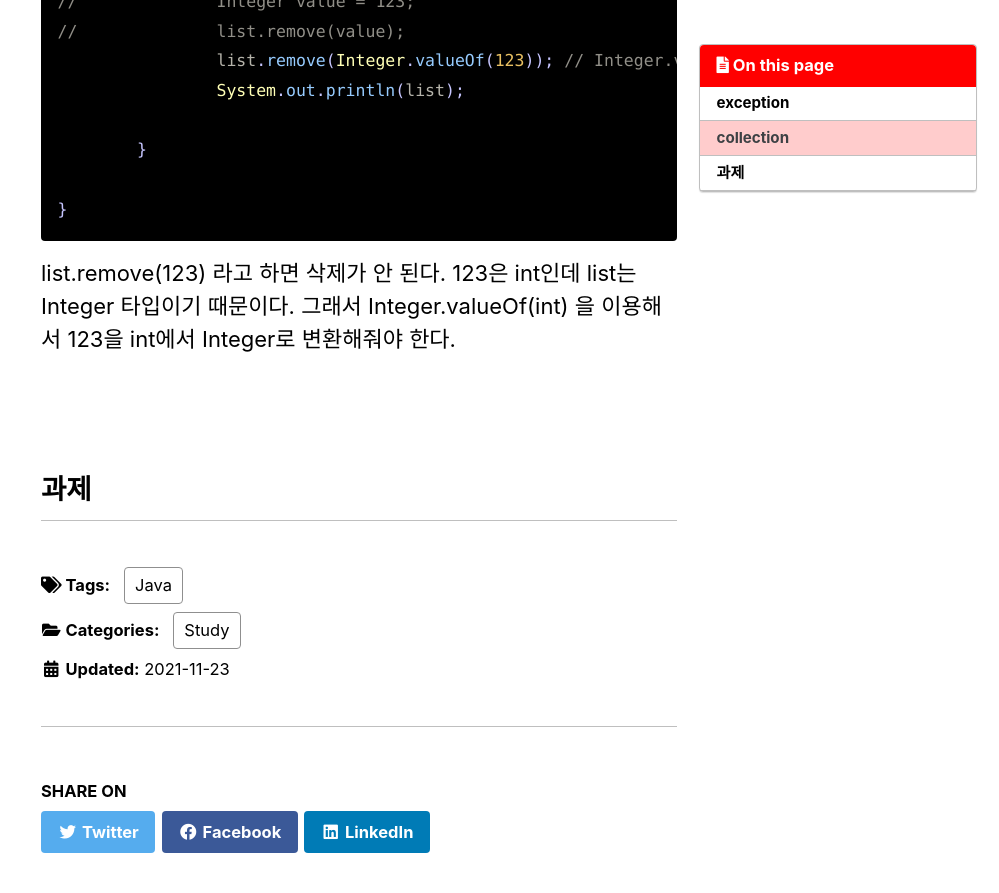
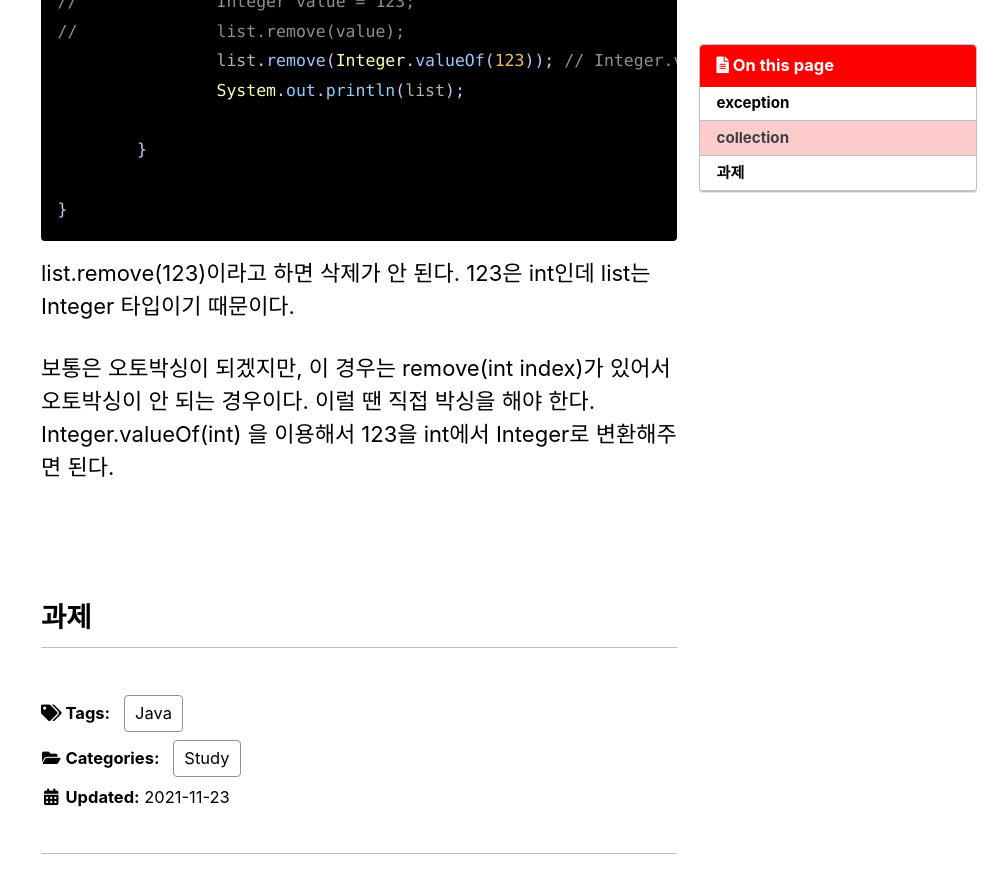
Before and after one commit to YUEUN328/YUEUN328.github.io, a Jekyll site: the page built from _posts/2021-11-23-nineteen.md, in a window 1280 px wide and 900 px high, scrolled down 11746 px. Shown: the top 893 px of the window, without its empty margins (281-1280 px from the left). Built offline with Jekyll 4.4.1, drawn with Linux system fonts in a browser that asks for light colours; cached includes are drawn as plain includes; comment, search, counter and statistics services are not loaded.

Commit message:
Update 2021-11-23-nineteen.md

````diff
--- a/_posts/2021-11-23-nineteen.md
+++ b/_posts/2021-11-23-nineteen.md
@@ -409,7 +409,9 @@ public class ListMain02 {
 }
 ```
 
-list.remove(123) 라고 하면 삭제가 안 된다. 123은 int인데 list는 Integer 타입이기 때문이다. 그래서 Integer.valueOf(int) 을 이용해서 123을 int에서 Integer로 변환해줘야 한다.
+list.remove(123)이라고 하면 삭제가 안 된다. 123은 int인데 list는 Integer 타입이기 때문이다.
+
+보통은 오토박싱이 되겠지만, 이 경우는 remove(int index)가 있어서 오토박싱이 안 되는 경우이다. 이럴 땐 직접 박싱을 해야 한다. Integer.valueOf(int) 을 이용해서 123을 int에서 Integer로 변환해주면 된다.
 
 <br>
 
````
